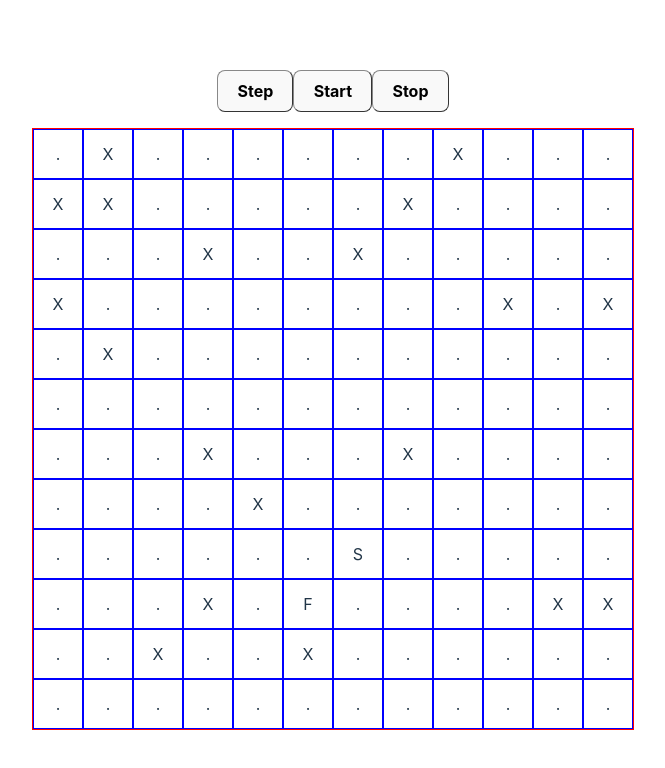
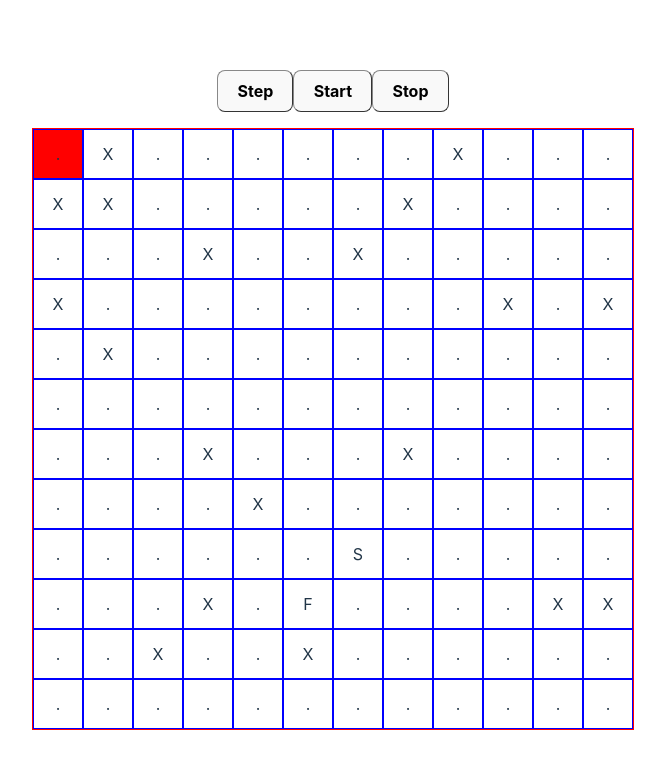
Before and after one commit to mateomh/visual-algo-vite, a React (Vite) app: page / in a window 1280 px wide. Shown: the top 768 px of the page, without its empty margins (307-972 px from the left). Built offline with nearby package versions, Linux system fonts and the light colour scheme.

Commit message:
add variables to the components to get the visualization factor on the board

```diff
--- a/src/components/Board.tsx
+++ b/src/components/Board.tsx
@@ -3,16 +3,22 @@ import Piece from './Piece';
 
 interface BoardProps {
   grid: string[][];
+  position: number[];
 }
 
 const Board:React.FC<BoardProps> = ({
-  grid
+  grid,
+  position:pos
 }) => {
 
   return (
     <div className="board">
-      {grid.map((row:string[]) => {
-        return row.map((item: string) => <Piece text={item} />)
+      {grid.map((row:string[], i) => {
+        return row.map((item: string, j) => {
+          const id = `${i}-${j}`
+          const highlight:boolean = id === `${pos[0]}-${pos[1]}`;
+          return<Piece key={`${i}-${j}`} id={id} text={item} highlight={highlight}/>
+        })
       })}
     </div>
   )
--- a/src/components/Piece.tsx
+++ b/src/components/Piece.tsx
@@ -2,13 +2,18 @@ import './Piece/styles.css';
 
 interface PieceProps {
   text: string;
+  id: string;
+  highlight: boolean;
 }
 
 const Piece:React.FC<PieceProps> = ({
-  text
+  text,
+  id,
+  highlight
 }) => {
+  const style = highlight ? {backgroundColor:'red'} : {}
   return (
-    <div className='piece'>
+    <div className='piece' id={id} style={style}>
       {text}
     </div>
   )
```
